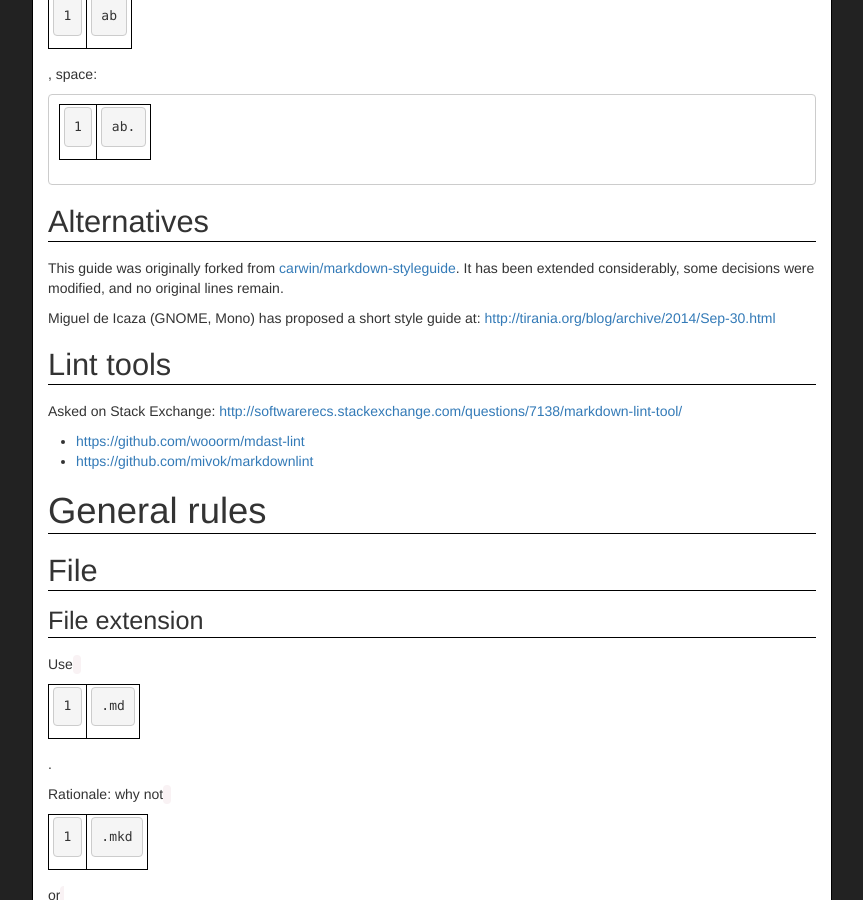
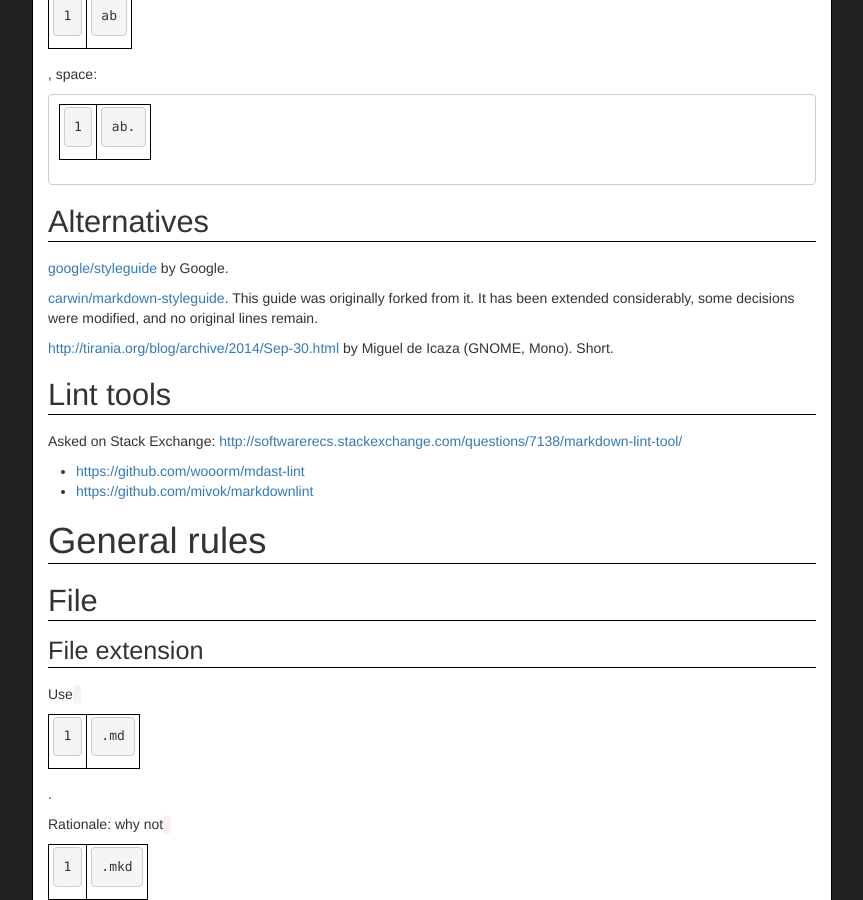
Before and after one commit to cirosantilli/markdown-style-guide, a Jekyll site: the page built from index.md, in a window 1280 px wide and 900 px high, scrolled down 4275 px. Shown: the whole window, without its empty margins (208-1071 px from the left). Built offline with Jekyll 4.4.1, drawn with Linux system fonts in a browser that asks for light colours; nearby versions of some CDN libraries.

Commit message:
Link to Google style

```diff
--- a/index.md
+++ b/index.md
@@ -108,11 +108,14 @@ space, `ab`:
 
 ### Alternatives
 
-This guide was originally forked from [carwin/markdown-styleguide](https://github.com/carwin/markdown-styleguide/tree/9121c77bd177a3ade6713d50ab1228782d7c02a7).
-It has been extended considerably, some decisions were modified, and no original lines remain.
-
-Miguel de Icaza (GNOME, Mono) has proposed a short style guide at:
-<http://tirania.org/blog/archive/2014/Sep-30.html>
+[google/styleguide](https://github.com/google/styleguide/blob/3591b2e540cbcb07423e02d20eee482165776603/docguide/style.md)
+by Google.
+
+[carwin/markdown-styleguide](https://github.com/carwin/markdown-styleguide/tree/9121c77bd177a3ade6713d50ab1228782d7c02a7).
+This guide was originally forked from it. It has been extended considerably,
+some decisions were modified, and no original lines remain.
+
+<http://tirania.org/blog/archive/2014/Sep-30.html> by Miguel de Icaza (GNOME, Mono). Short.
 
 ### Lint tools
 
```
